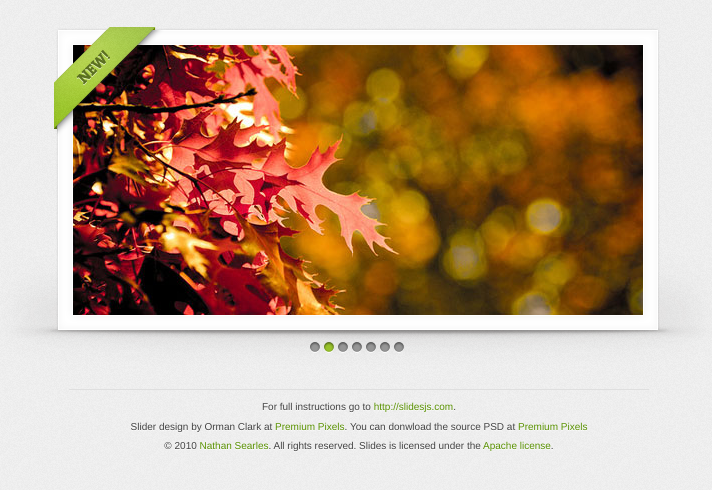
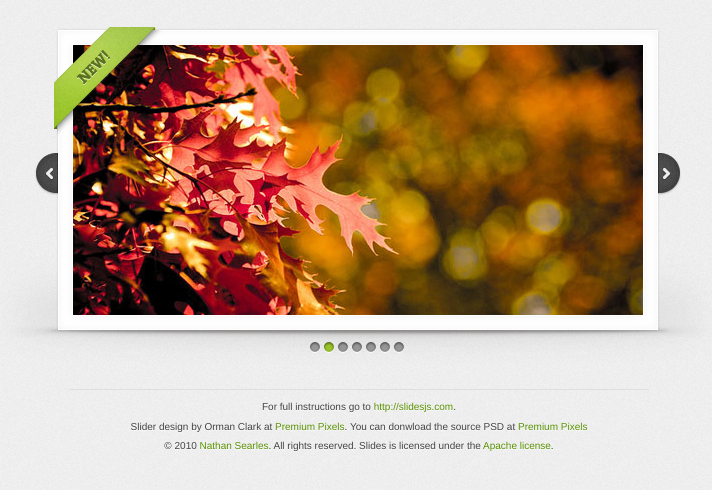
Before and after one commit to nathansearles/slidesjs, a plain HTML site: page examples/Standard/index.html in a window 1280 px wide. Shown: the whole page, without its empty margins (281-993 px from the left). Drawn offline with Linux system fonts and the light colour scheme.

Commit message:
Minor update to standard example

```diff
--- a/examples/Standard/index.html
+++ b/examples/Standard/index.html
@@ -34,10 +34,8 @@
 					<a href="http://www.flickr.com/photos/streetpreacher/2078765853/" title="twelve.inch | Flickr - Photo Sharing!" target="_blank"><img src="img/slide-6.jpg" width="570" height="270" alt="Slide 6"></a>
 					<a href="http://www.flickr.com/photos/aftab/3152515428/" title="Save my love for loneliness | Flickr - Photo Sharing!" target="_blank"><img src="img/slide-7.jpg" width="570" height="270" alt="Slide 7"></a>
 				</div>
-				<!--
 				<a href="#" class="prev"><img src="img/arrow-prev.png" width="24" height="43" alt="Arrow Prev"></a>
-								<a href="#" class="next"><img src="img/arrow-next.png" width="24" height="43" alt="Arrow Next"></a>-->
-
+				<a href="#" class="next"><img src="img/arrow-next.png" width="24" height="43" alt="Arrow Next"></a>
 			</div>
 			<img src="img/example-frame.png" width="739" height="341" alt="Example Frame" id="frame">
 		</div>
```
